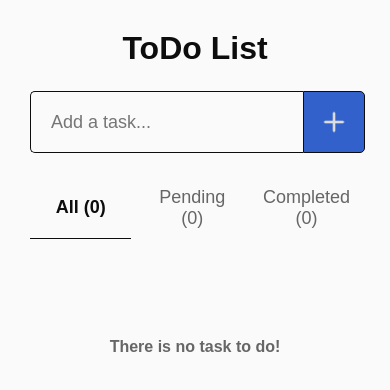
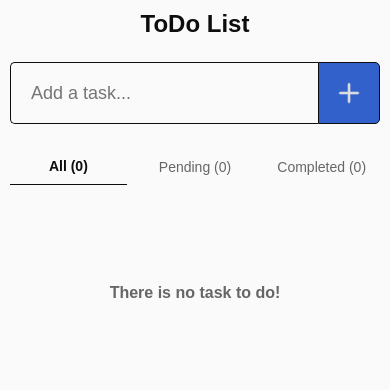
Before and after one commit to EthanEDev/reactjs-app-todo-list, a React (Vite) app: page / in a window 390 px wide. Shown: the top 390 px of the page. Built offline with nearby package versions, Linux system fonts and the light colour scheme.

Commit message:
Enhanced mobile responsiveness

```diff
--- a/package.json
+++ b/package.json
@@ -4,7 +4,7 @@
   "version": "0.0.0",
   "type": "module",
   "scripts": {
-    "dev": "vite",
+    "dev": "vite --host 0.0.0.0",
     "build": "vite build",
     "lint": "eslint . --ext js,jsx --report-unused-disable-directives --max-warnings 0",
     "preview": "vite preview"
--- a/src/App.jsx
+++ b/src/App.jsx
@@ -25,7 +25,7 @@ export default function App() {
 
   return (
     <div className="container">
-      <h1 className="title">ToDo List</h1>
+      <h2 className="title">ToDo List</h2>
       <Form />
       <Tasks />
     </div>
--- a/src/App.scss
+++ b/src/App.scss
@@ -12,3 +12,8 @@
     align-self: center;
   }
 }
+@media (max-width: 480px) {
+  .container {
+    padding: 10px;
+  }
+}
--- a/src/components/form/form.scss
+++ b/src/components/form/form.scss
@@ -1,6 +1,6 @@
 .form {
   display: flex;
-
+  justify-content: center;
   input {
     font-size: 18px;
     color: var(--text-color);
--- a/src/components/tabs/tabs.scss
+++ b/src/components/tabs/tabs.scss
@@ -22,3 +22,8 @@
         font-weight: 700;
     }
 }
+@media (max-width: 480px) {
+    .tabs > button {
+        font-size: 14px;
+    }
+  }
--- a/src/components/task/task.scss
+++ b/src/components/task/task.scss
@@ -5,7 +5,6 @@
   background-color: var(--bg-color-task);
   border-radius: 5px;
   padding: 0 20px;
-  margin-bottom: 5px;
   transition: all 0.2s;
 
   &:hover {
@@ -34,9 +33,9 @@
     }
 
     > p {
-      margin: 20px;
+      padding: 0 10px;
       font-size: 16px;
-      font-weight: 100;
+      font-weight: 300;
       line-height: 24px;
       background-color: inherit;
       text-align: justify;
@@ -59,6 +58,15 @@
     }
   }
 }
+@media (max-width: 480px) {
+  .taskContainer {
+    padding: 0 10px;
+
+    &:hover {
+      box-shadow: none;
+    }
+  }
+}
 .checked {
   text-decoration: line-through 0.5px;
   color: var(--text-color-fade);
--- a/src/components/tasks/tasks.scss
+++ b/src/components/tasks/tasks.scss
@@ -1,6 +1,7 @@
 .list {
   display: flex;
   flex-direction: column;
+  gap: 5px;
 
   .empty {
     color: var(--text-color-fade);
--- a/src/main.scss
+++ b/src/main.scss
@@ -6,7 +6,7 @@
   :root {
     --bg-color: hsl(0, 0%, 98%);
     --bg-color-hover: hsl(222, 25%, 95%);
-    --bg-color-task: hsl(222, 50%, 75%);
+    --bg-color-task: hsl(222, 100%, 95%);
     --bg-color-task-done: hsl(222, 10%, 80%);
     --text-color: hsl(0, 0%, 5%);
     --text-color-fade: hsl(0, 0%, 40%);
```
